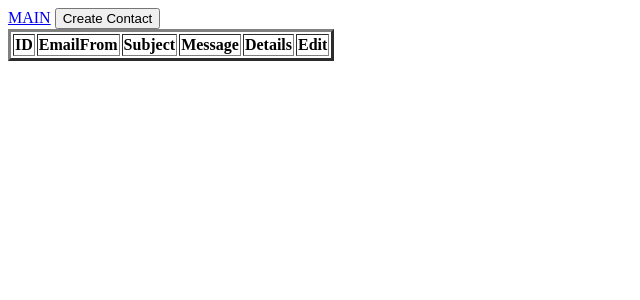
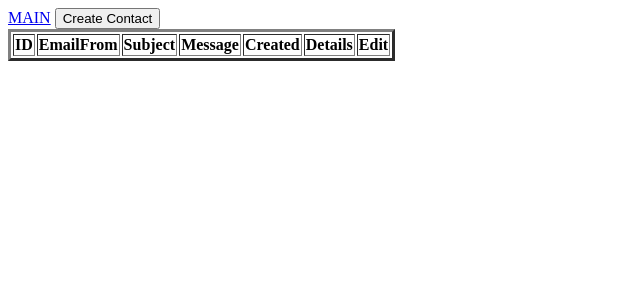
Before and after one commit to Zuzukin-dp/currency, a Django app: page /currency/contactus/list/ in a window 1280 px wide. Shown: the top 300 px of the page, without its empty margins (0-640 px from the left). Run offline with Django 3.2, Linux system fonts and the light colour scheme; data that the repository does not hold is empty.

Commit message:
add fild created

```diff
--- a/app/currency/templates/contactus_details.html
+++ b/app/currency/templates/contactus_details.html
@@ -9,6 +9,7 @@
       <th>EmailFrom</th>
       <th>Subject</th>
       <th>Message</th>
+      <th>Created</th>
     </tr>
   </thead>
   <tbody>
@@ -17,6 +18,7 @@
       <td>{{ object.email_from }}</td>
       <td>{{ object.subject }}</td>
       <td>{{ object.message }}</td>
+      <td>{{ object.created }}</td>
     </tr>
   </tbody>
 </table>
--- a/app/currency/templates/contactus_list.html
+++ b/app/currency/templates/contactus_list.html
@@ -11,6 +11,7 @@
       <th>EmailFrom</th>
       <th>Subject</th>
       <th>Message</th>
+      <th>Created</th>
       <th>Details</th>
       <th>Edit</th>
     </tr>
@@ -22,6 +23,7 @@
       <td>{{ contactus.email_from }}</td>
       <td>{{ contactus.subject }}</td>
       <td>{{ contactus.message }}</td>
+      <td>{{ contactus.created }}</td>
       <td><a href="{% url 'currency:contactus-details' contactus.id %}">Details</a></td>
       <td><a href="{% url 'currency:contactus-update' contactus.id %}">Edit</a></td>
     </tr>
```
